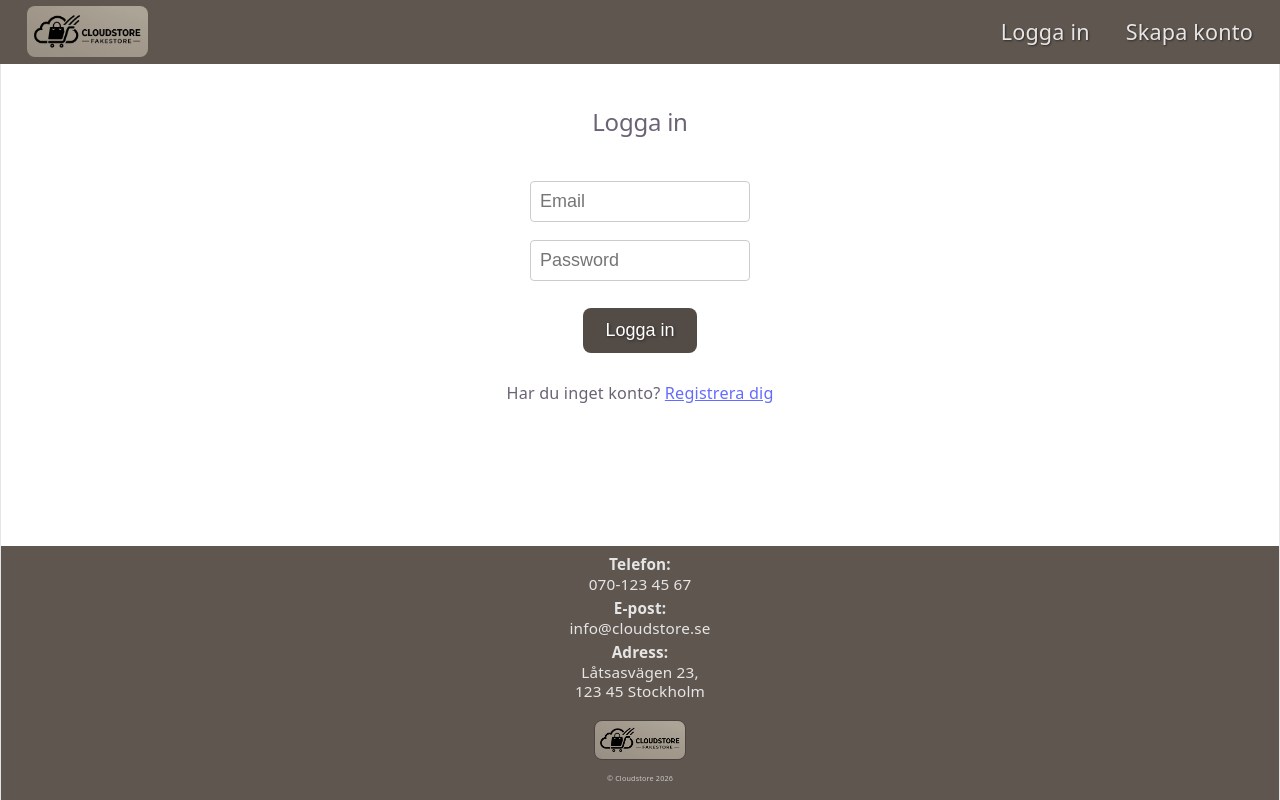
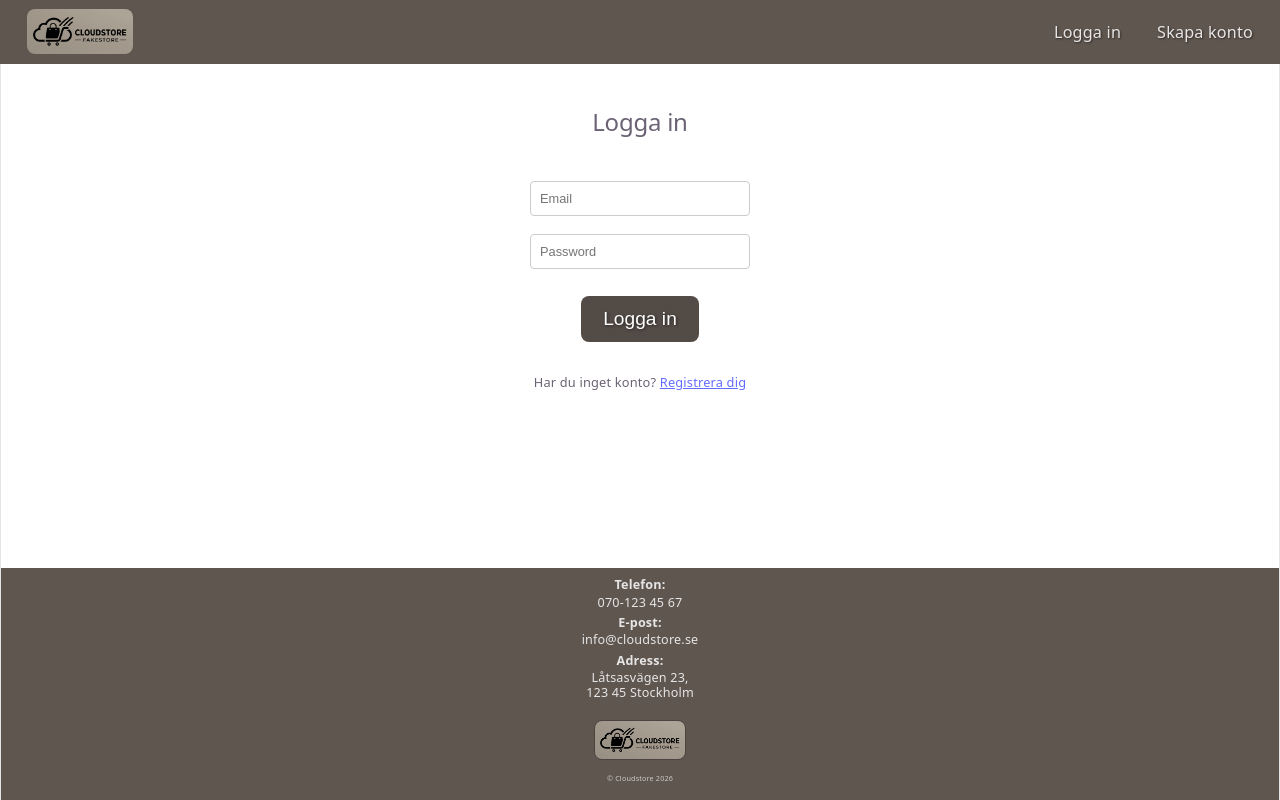
Before and after one commit to AlexandraO93/CloudStore-AO, a React (Vite) app in the folder fakestore-frontend/: page / in a window 1280 px wide. Built offline with nearby package versions, Linux system fonts and the light colour scheme; no server answers.

Commit message:
Improved CSS responsiveness

```diff
--- a/fakestore-frontend/src/components/Footer.css
+++ b/fakestore-frontend/src/components/Footer.css
@@ -27,7 +27,7 @@
     display: flex;
     flex-direction: column;
     line-height: 1.2;
-    font-size: clamp(0.7rem, 2vw, 0.85rem);
+    font-size: clamp(0.7rem, 0.8vw, 0.85rem);
     font-weight: 300;
     margin-bottom: 0.3rem;
 }
--- a/fakestore-frontend/src/components/LoginForm.css
+++ b/fakestore-frontend/src/components/LoginForm.css
@@ -2,24 +2,24 @@
     padding-top: 6rem;
     display: flex;
     flex-direction: column;
-    align-items: center; /* centrerar allt horisontellt */
+    align-items: center;
 }
 
 .login-form input {
     width: 200px;
     padding: 0.5rem;
-    margin: 0.5rem 0; /* vertikal separation */
+    margin: 0.5rem 0;
     border-radius: 4px;
     border: 1px solid #ccc;
-    font-size: 1rem;
+    font-size: clamp(0.7rem, 1.5vw, 1rem);
 }
 
 .login-form button {
-    margin-top: 1rem; /* lite extra space ovanför knappen */
+    margin-top: 1rem;
     padding: 0.6rem 1.2rem;
     border-radius: 8px;
     border: 1px solid transparent;
-    font-size: 1rem;
+    font-size: clamp(0.7rem, 2vw, 1rem);
     font-weight: 500;
     cursor: pointer;
     background: #534b46;
@@ -28,8 +28,9 @@
 }
 
 .login-form p {
-    margin-top: 1.5rem; /* flyttar texten längre ner */
-    font-size: 0.9rem;
+    margin-top: 1.5rem;
+    font-size: clamp(0.7rem, 1.5vw, 1rem);
+    margin-bottom: 1rem;
 }
 
 .login-form span {
@@ -44,4 +45,15 @@
 
 .submit-button {
     text-decoration: none;
+    color: black;
 }
+
+@media (min-width: 768px) {
+    .login-form input, .login-form p {
+        font-size: clamp(0.7rem, 1vw, 1rem);
+    }
+
+    .login-form button {
+        font-size: clamp(0.8rem, 1.5vw, 1.2rem);
+    }
+}
--- a/fakestore-frontend/src/components/Navbar.css
+++ b/fakestore-frontend/src/components/Navbar.css
@@ -78,12 +78,12 @@
 
 @media (min-width: 768px) {
     .navBar .logo-small {
-        height: calc(var(--header-height) * 0.8);
+        height: calc(var(--header-height) * 0.7);
         margin-left: 1.5rem;
     }
 
     .navBar .navLinks, .shopping-cart {
-        font-size: clamp(0.9rem, 3vw, 1.2rem);
+        font-size: clamp(0.9rem, 1vw, 1.2rem);
         margin: 1rem;
     }
 
--- a/fakestore-frontend/src/components/ProfileCard.css
+++ b/fakestore-frontend/src/components/ProfileCard.css
@@ -136,4 +136,12 @@
     .profile-card-content {
         width: 50%;
     }
+
+    .product-card-subtitle, .profile-title, .edit-profile-button, .my-orders-button {
+        font-size: clamp(0.7rem, 1.3vw, 1rem);
+    }
+
+    .profile-input {
+        font-size: clamp(0.7rem, 1vw, 1rem);
+    }
 }
--- a/fakestore-frontend/src/context/AuthContext.jsx
+++ b/fakestore-frontend/src/context/AuthContext.jsx
@@ -28,7 +28,6 @@ export const AuthProvider = ({children}) => {
         setCustomerId(data.customerId);
         setUser({email: email});
 
-        // Persistera auth-data
         localStorage.setItem("token", data.token);
         localStorage.setItem("customerId", data.customerId);
         localStorage.setItem("userEmail", email);
--- a/fakestore-frontend/src/index.css
+++ b/fakestore-frontend/src/index.css
@@ -24,8 +24,8 @@
     -webkit-font-smoothing: antialiased;
     -moz-osx-font-smoothing: grayscale;
 
-    --header-height: 64px; /* fallback */
-    --footer-height: clamp(90px, 12vh, 130px); /* fallback */
+    --header-height: 64px;
+    --footer-height: clamp(90px, 12vh, 130px);
 
     @media (max-width: 1024px) {
         font-size: 16px;
--- a/fakestore-frontend/src/pages/ProductDetail.jsx
+++ b/fakestore-frontend/src/pages/ProductDetail.jsx
@@ -6,7 +6,7 @@ import ProductCard from "../components/ProductCard.jsx";
 import {PRODUCT_API_URL} from "../config/api.js";
 
 const ProductDetail = () => {
-    const {id} = useParams(); // Hämtar ID:t från URL:en
+    const {id} = useParams();
     const {token} = useAuth();
     const [product, setProduct] = useState(null);
     const [loading, setLoading] = useState(false);
```
Also changed, not shown: 1 other file (tests, documents, lock files or other folders).
